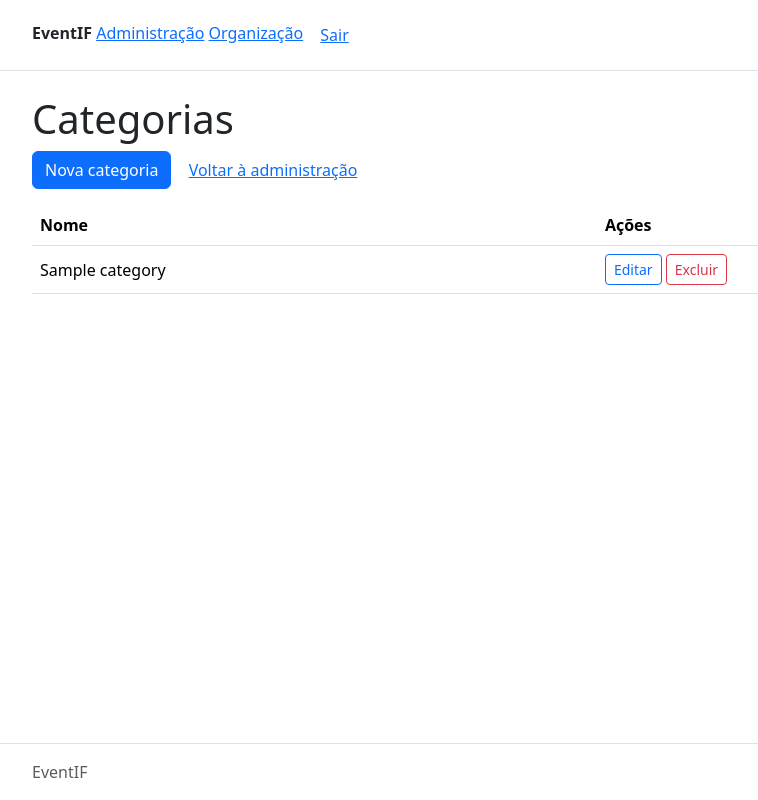
After one commit to ViniciusAndradex/EventIF, a Spring Boot app: page /admin/categorias in a window 1280 px wide. The commit adds this page. Shown: the whole page, without its empty margins (50-808 px from the left). Run offline with Spring Boot 4, Linux system fonts and the light colour scheme; the visitor is signed in with stand-in values (Sample User, id 1); tables that the repository leaves empty hold one stand-in row (values such as "Sample post"); some of the project's set-up classes (security, data sources, template engines, error pages and the like) are left out, and stand-ins take their place; some libraries are stand-ins or nearby versions.

Commit message:
feat/gerenciar-categorias: Implementação do CRUD categorias e Implementação do Front. (#12)

```diff
--- /dev/null
+++ b/src/main/java/br/edu/ifce/eventif/controller/CategoryController.java
@@ -0,0 +1,79 @@
+package br.edu.ifce.eventif.controller;
+
+import br.edu.ifce.eventif.dto.CategoryForm;
+import br.edu.ifce.eventif.exception.CategoryInUseException;
+import br.edu.ifce.eventif.service.CategoryService;
+import jakarta.validation.Valid;
+import org.springframework.stereotype.Controller;
+import org.springframework.ui.Model;
+import org.springframework.validation.BindingResult;
+import org.springframework.web.bind.annotation.DeleteMapping;
+import org.springframework.web.bind.annotation.GetMapping;
+import org.springframework.web.bind.annotation.ModelAttribute;
+import org.springframework.web.bind.annotation.PathVariable;
+import org.springframework.web.bind.annotation.PostMapping;
+import org.springframework.web.bind.annotation.PutMapping;
+import org.springframework.web.bind.annotation.RequestMapping;
+import org.springframework.web.servlet.mvc.support.RedirectAttributes;
+
+@Controller
+@RequestMapping("/admin/categorias")
+public class CategoryController {
+    private final CategoryService categories;
+
+    public CategoryController(CategoryService categories) { this.categories = categories; }
+
+    @GetMapping
+    public String list(Model model) {
+        model.addAttribute("categories", categories.list());
+        return "admin/categorias/lista";
+    }
+
+    @GetMapping("/nova")
+    public String newForm(Model model) {
+        model.addAttribute("categoryForm", new CategoryForm());
+        return "admin/categorias/formulario";
+    }
+
+    @PostMapping
+    public String create(@Valid @ModelAttribute("categoryForm") CategoryForm form,
+                         BindingResult errors, RedirectAttributes redirect) {
+        if (errors.hasErrors()) return "admin/categorias/formulario";
+        categories.create(form);
+        redirect.addFlashAttribute("success", "Categoria criada com sucesso.");
+        return "redirect:/admin/categorias";
+    }
+
+    @GetMapping("/{id}/editar")
+    public String editForm(@PathVariable Long id, Model model) {
+        CategoryForm form = new CategoryForm();
+        form.setName(categories.find(id).getName());
+        model.addAttribute("categoryForm", form);
+        model.addAttribute("categoryId", id);
+        return "admin/categorias/formulario";
+    }
+
+    @PutMapping("/{id}")
+    public String update(@PathVariable Long id, @Valid @ModelAttribute("categoryForm") CategoryForm form,
+                         BindingResult errors, Model model, RedirectAttributes redirect) {
+        categories.find(id);
+        if (errors.hasErrors()) {
+            model.addAttribute("categoryId", id);
+            return "admin/categorias/formulario";
+        }
+        categories.update(id, form);
+        redirect.addFlashAttribute("success", "Categoria atualizada com sucesso.");
+        return "redirect:/admin/categorias";
+    }
+
+    @DeleteMapping("/{id}")
+    public String delete(@PathVariable Long id, RedirectAttributes redirect) {
+        try {
+            categories.delete(id);
+            redirect.addFlashAttribute("success", "Categoria excluída com sucesso.");
+        } catch (CategoryInUseException exception) {
+            redirect.addFlashAttribute("error", exception.getMessage());
+        }
+        return "redirect:/admin/categorias";
+    }
+}
--- a/src/main/java/br/edu/ifce/eventif/exception/package-info.java
+++ /dev/null
@@ -1,2 +0,0 @@
-/** Application exceptions. */
-package br.edu.ifce.eventif.exception;
--- a/src/main/java/br/edu/ifce/eventif/repository/CategoryRepository.java
+++ b/src/main/java/br/edu/ifce/eventif/repository/CategoryRepository.java
@@ -2,8 +2,10 @@ package br.edu.ifce.eventif.repository;
 
 import br.edu.ifce.eventif.entity.Category;
 import java.util.Optional;
+import java.util.List;
 import org.springframework.data.jpa.repository.JpaRepository;
 
 public interface CategoryRepository extends JpaRepository<Category, Long> {
     Optional<Category> findFirstByName(String name);
+    List<Category> findAllByOrderByNameAscIdAsc();
 }
--- a/src/main/java/br/edu/ifce/eventif/repository/EventRepository.java
+++ b/src/main/java/br/edu/ifce/eventif/repository/EventRepository.java
@@ -14,5 +14,6 @@ public interface EventRepository extends JpaRepository<Event, Long> {
     List<Event> findByOrganizerId(Long organizerId);
     List<Event> findByOrganizerIdAndStatus(Long organizerId, EventStatus status);
     boolean existsByOrganizerIdAndStatus(Long organizerId, EventStatus status);
+    boolean existsByCategoryId(Long categoryId);
     Optional<Event> findFirstByTitleAndOrganizerId(String title, Long organizerId);
 }
--- /dev/null
+++ b/src/main/resources/templates/admin/categorias/lista.html
@@ -0,0 +1,25 @@
+<!DOCTYPE html>
+<html lang="pt-BR" xmlns:th="http://www.thymeleaf.org" th:replace="~{fragments/layout :: layout('Categorias', ~{::main})}">
+<body><main class="container flex-grow-1 py-4">
+    <h1>Categorias</h1>
+    <div class="alert alert-success" role="status" th:if="${success}" th:text="${success}"></div>
+    <div class="alert alert-danger" role="alert" th:if="${error}" th:text="${error}"></div>
+    <p><a class="btn btn-primary" th:href="@{/admin/categorias/nova}">Nova categoria</a>
+        <a class="btn btn-link" th:href="@{/admin}">Voltar à administração</a></p>
+    <p th:if="${#lists.isEmpty(categories)}">Nenhuma categoria cadastrada.</p>
+    <div class="table-responsive" th:unless="${#lists.isEmpty(categories)}">
+        <table class="table align-middle">
+            <thead><tr><th scope="col">Nome</th><th scope="col">Ações</th></tr></thead>
+            <tbody><tr th:each="category : ${categories}">
+                <td th:text="${category.name}"></td>
+                <td>
+                    <a class="btn btn-outline-primary btn-sm" th:href="@{/admin/categorias/{id}/editar(id=${category.id})}">Editar</a>
+                    <form class="d-inline" method="post" th:action="@{/admin/categorias/{id}(id=${category.id})}">
+                        <input type="hidden" name="_method" value="delete">
+                        <button class="btn btn-outline-danger btn-sm" type="submit">Excluir</button>
+                    </form>
+                </td>
+            </tr></tbody>
+        </table>
+    </div>
+</main></body></html>
--- a/src/main/resources/templates/admin/usuarios.html
+++ b/src/main/resources/templates/admin/usuarios.html
@@ -2,6 +2,7 @@
 <html lang="pt-BR" xmlns:th="http://www.thymeleaf.org" th:replace="~{fragments/layout :: layout('Administração', ~{::main})}">
 <body><main class="container flex-grow-1 py-4">
     <h1>Administração de usuários</h1>
+    <p><a class="btn btn-outline-primary" th:href="@{/admin/categorias}">Gerenciar categorias</a></p>
     <div class="alert alert-success" role="status" th:if="${success}" th:text="${success}"></div>
     <div class="alert alert-danger" role="alert" th:if="${error}" th:text="${error}"></div>
     <p>Ao retirar o papel de organizador, os eventos em rascunho serão encerrados. Eventos publicados impedem a retirada.</p>
```
Also changed, not shown: docs/acceptance-checklist.md (+3 -1 lines), src/main/java/br/edu/ifce/eventif/dto/CategoryForm.java (added, +13 -0 lines), src/main/java/br/edu/ifce/eventif/exception/CategoryInUseException.java (added, +7 -0 lines), src/main/java/br/edu/ifce/eventif/service/CategoryService.java (added, +59 -0 lines), src/main/resources/templates/admin/categorias/formulario.html (added, +14 -0 lines).
